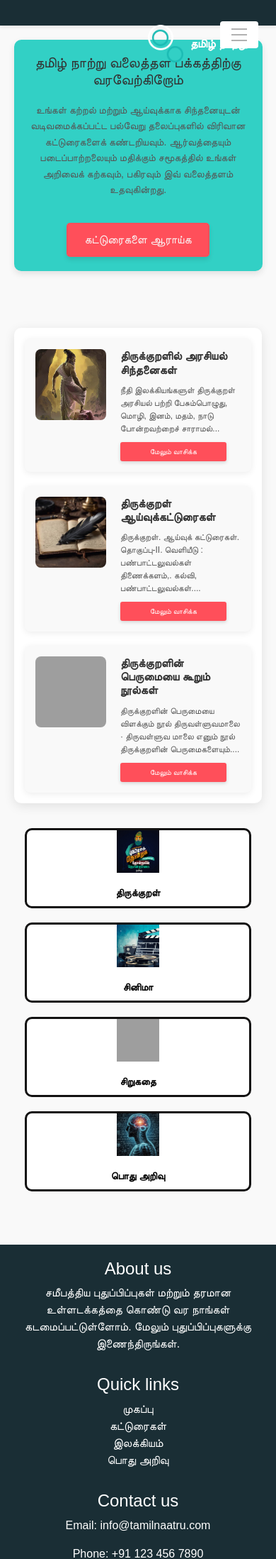
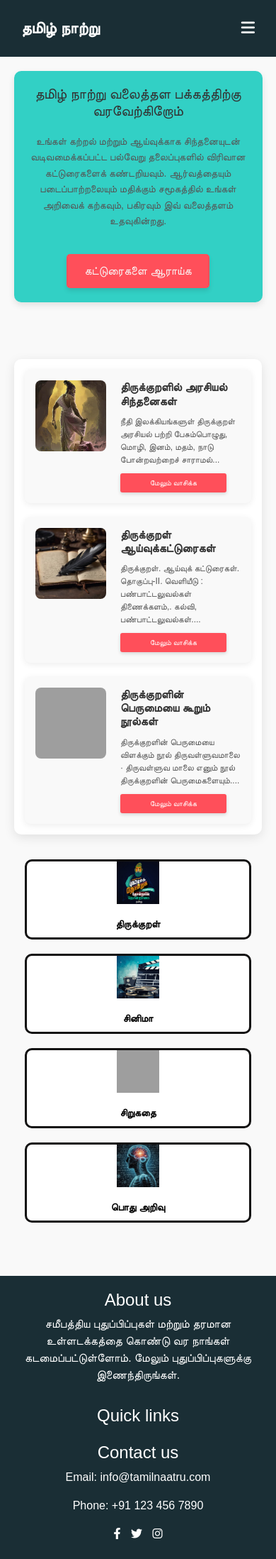
Before and after one commit to FAITE-TECH/update_tamilnaatru, a PHP site: page / in a window 390 px wide. Shown: the top 2197 px of the page at 71% size. Run offline with PHP 8.4, Linux system fonts and the light colour scheme; some web fonts are replaced; grey boxes are pictures that could not be loaded.

Commit message:
Your commit message

```diff
--- a/index.html
+++ b/index.html
@@ -25,42 +25,133 @@
 <script src="https://cdn.jsdelivr.net/npm/@popperjs/core@2.11.8/dist/umd/popper.min.js"></script>
 <script src="https://cdn.jsdelivr.net/npm/bootstrap@5.3.1/dist/js/bootstrap.bundle.min.js"></script>
 
+  <style>
 
+* {
+  padding: 0;
+  margin: 0;
+  text-decoration: none;
+  list-style: none;
+  box-sizing: border-box;
+}
+body {
+  font-family: "Montserrat", sans-serif;
+}
+nav {
+  background: #1a2e35;
+  height: 80px;
+  width: 100%;
+}
+label.logo {
+  color: white;
+  font-size: 25px;
+  line-height: 80px;
+  padding: 0 100px;
+  font-weight: bold;
+}
+nav ul {
+  float: right;
+  margin-right: 20px;
+}
+nav ul li {
+  display: inline-block;
+  line-height: 80px;
+  margin: 0 5px;
+}
+nav ul li a {
+  color: white;
+  font-size: 17px;
+  padding: 7px 13px;
+  border-radius: 3px;
+  text-transform: uppercase;
+}
+a.active,
+a:hover {
+  background: #495057;
+  transition: .5s;
+}
+.checkbtn {
+  font-size: 22px;
+  color: white;
+  float: right;
+  line-height: 80px;
+  margin-right: 30px;
+  cursor: pointer;
+  display: none;
+}
+#check {
+  display: none;
+}
+@media (max-width: 1050px) {
+  label.logo {
+    padding-left: 30px;
+  }
+  nav ul li a {
+    font-size: 16px;
+  }
+}
+/* Responsive media query code for small screen */
+@media (max-width: 890px) {
+  .checkbtn {
+    display: block;
+  }
+  label.logo {
+    font-size: 22px;
+  }
+  ul {
+    position: fixed;
+    width: 100%;
+    height: 100vh;
+    background:  #1a2e35;
+    top: 80px;
+    left: -100%;
+    text-align: center;
+    transition: all .5s;
+  }
+  nav ul li {
+    display: block;
+    margin: 50px 0;
+    line-height: 30px;
+  }
+  nav ul li a {
+    font-size: 20px;
+  }
+  a:hover,
+  a.active {
+    background: none;
+    color: #9dadb9;
+  }
+  #check:checked~ul {
+    left: 0;
+  }
+}
+
+  </style>
 </head>
 <body>
 
-  <header class="header_section">
-    <div class="container-fluid">
-        <nav class="navbar navbar-expand-lg custom_nav-container">
-            <!-- Logo -->
-            <a class="navbar-brand" href="index.html">
-                <img src="images/logo.png" alt="Logo" />
-                <span>தமிழ் நாற்று</span>
-            </a>
-            <!-- Toggler Button -->
-            <button class="navbar-toggler" type="button" data-bs-toggle="collapse" data-bs-target="#navbarNav" aria-controls="navbarNav" aria-expanded="false" aria-label="Toggle navigation">
-                <span class="navbar-toggler-icon"></span>
-            </button>
-            <!-- Collapsed Navigation Links -->
-            <div class="collapse navbar-collapse" id="navbarNav">
-                <ul class="navbar-nav">
-                    <li class="nav-item">
-                        <a class="nav-link" href="index.html">முகப்பு</a>
-                    </li>
-                    <li class="nav-item">
-                        <a class="nav-link" href="about.html">கட்டுரைகள்</a>
-                    </li>
-                    <li class="nav-item">
-                        <a class="nav-link" href="work.html">இலக்கியம்</a>
-                    </li>
-                    <li class="nav-item">
-                        <a class="nav-link" href="category.html">பொது அறிவு</a>
-                    </li>
-                </ul>
-            </div>
+    <div class="hero_area">
+      <body>
+        <nav>
+          <!-- Checkbox for toggling menu -->
+          <input type="checkbox" id="check">
+          <!-- Menu icon -->
+          <label for="check" class="checkbtn">
+            <i class="fas fa-bars"></i>
+          </label>
+          <!-- Site logo -->
+
+          <label class="logo">தமிழ் நாற்று</label>
+          <!-- Navigation links -->
+          <ul>
+            <li><a class="active" href="#">முகப்பு</a></li>
+            <li><a href="#">கட்டுரைகள்</a></li>
+            <li><a href="#">இலக்கியம்</a></li>
+            <li><a href="#">பொது அறிவு</a></li>
+
+          </ul>
         </nav>
-    </div>
-</header>
+
 
 
 
@@ -303,6 +394,10 @@ const updates = {
     `
 };
 
+
+
+
+
 // Event listener for update boxes
 document.querySelectorAll(".update-box").forEach((box) => {
     box.addEventListener("click", () => {
--- a/newstyle.css
+++ b/newstyle.css
@@ -180,8 +180,8 @@ body {
   color: #fff;
   font-size: 16px;
   text-decoration: none;
-  padding: 5px 10px;
-  transition: 0.3s;
+  padding: 10px 15px;
+     transition: background-color 0.3s, color 0.3s;
 }
 
 .navbar-nav .nav-link:hover {
@@ -243,12 +243,12 @@ body {
     }
 }
 
-/* If navbar is expanded on larger screens, keep standard design */
 @media (min-width: 769px) {
     .navbar-collapse {
-        position: static;
+        display: flex !important; /* Ensure it's visible */
     }
 }
+
 
 
 
```
